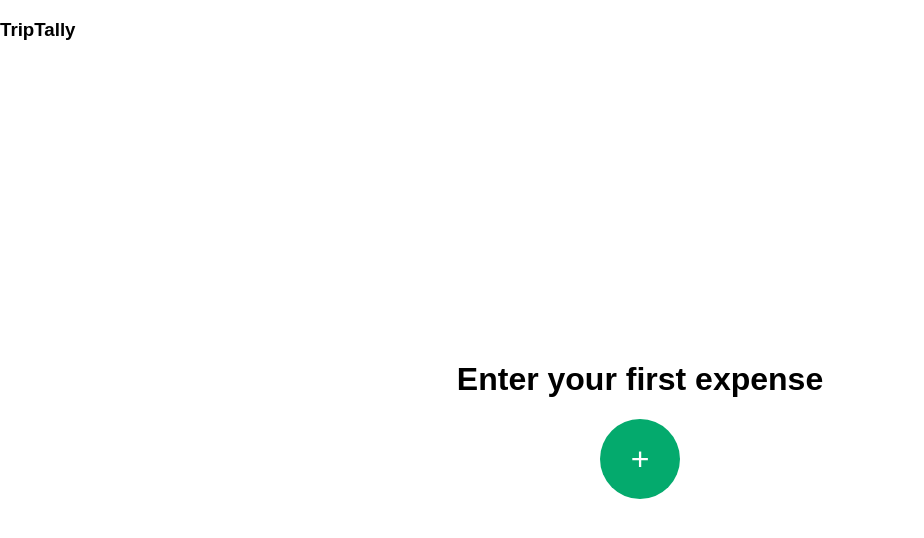
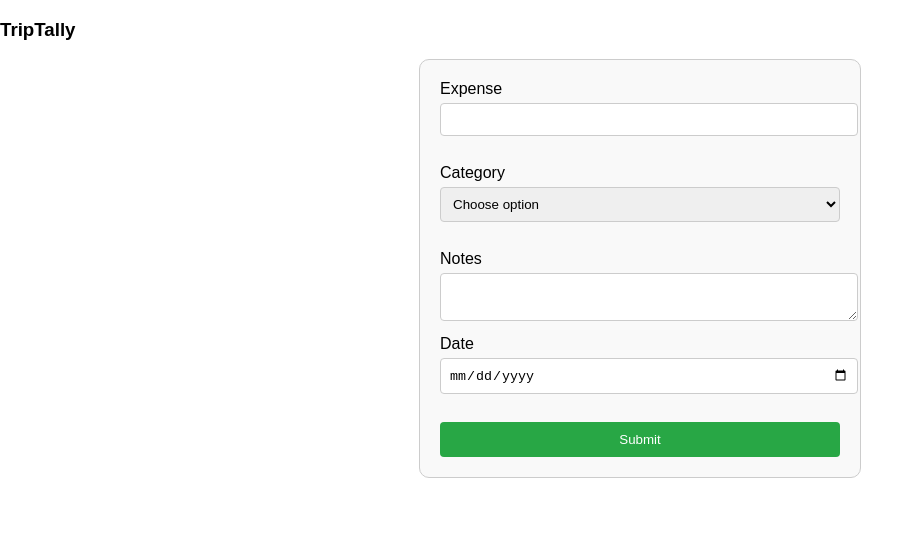
Before and after one commit to Ajk320/triptally, a React (Vite) app: page /form in a window 1280 px wide. Shown: the top 538 px of the page, without its empty margins (0-924 px from the left). Built offline with nearby package versions, Linux system fonts and the light colour scheme.

Commit message:
Chnaged Form as a modal to form as a new page

```diff
--- a/package.json
+++ b/package.json
@@ -11,7 +11,8 @@
   },
   "dependencies": {
     "react": "^18.3.1",
-    "react-dom": "^18.3.1"
+    "react-dom": "^18.3.1",
+    "react-router-dom": "^6.26.0"
   },
   "devDependencies": {
     "@types/react": "^18.3.3",
--- a/src/App.css
+++ b/src/App.css
@@ -38,3 +38,13 @@ p {
   color: red;
   font-size: 0.875em;
 }
+
+.overlay{
+  position: fixed;
+  top: 0;
+  bottom: 0;
+  left: 0;
+  right: 0;
+  background-color: rgb(0, 0, .7);
+  z-index: 1000;
+}
--- a/src/App.jsx
+++ b/src/App.jsx
@@ -1,14 +1,24 @@
 import './App.css'
 import Main from "./components/Main"
-import Navbar from "./components/Navbar"
+import Form from './components/Form'
+
+import {createBrowserRouter, RouterProvider} from 'react-router-dom'
+
+const router = createBrowserRouter([
+  {
+    path:"/",
+    element: <Main />
+  },
+  {
+    path:"/form",
+    element:<Form/>
+  }
+])
 
 function App() {
 
   return (
-    <div className = "container">
-      <Navbar/>
-      <Main/>
-    </div>
+    <RouterProvider router={router}/>
   )
 }
 
--- a/src/components/Form.jsx
+++ b/src/components/Form.jsx
@@ -1,4 +1,5 @@
 import React from "react"
+import Navbar from "./Navbar";
 
 export default function Form(){
     const [formData, setFormData] = React.useState({
@@ -62,6 +63,8 @@ export default function Form(){
     }
 
     return(
+        <>
+            <Navbar/>
             <form onSubmit={handleSubmit}>
                 <label htmlFor="expense">Expense</label>
                 <input type="number"
@@ -105,5 +108,6 @@ export default function Form(){
                 <button className="form--submit">Submit</button>
 
             </form>
+        </>
     )
 }
--- a/src/components/Main.jsx
+++ b/src/components/Main.jsx
@@ -1,19 +1,20 @@
 import React from "react"
-import Modal from "./Modal"
+import { useNavigate } from "react-router-dom"
+import Navbar from "./Navbar";
 
 export default function Main(){
-    const [isOpen, setIsOpen] = React.useState(false)
-    function toggleModal(){
-        setIsOpen(!isOpen)
-    }
-    // console.log(isOpen)
-
-    return(
-        <div className="main-content">
-            <h1>Enter your first expense</h1>
-            <button className="add-expense-button"
-                    onClick={toggleModal}>+</button>
-            <Modal open={isOpen}/>
-        </div>
+    const navigate = useNavigate();
+    const handleButtonClick = ()=>{
+        navigate("/form")
+    };
+        return(
+        <>
+            <Navbar/>
+            <div className="main-content">
+                <h1>Enter your first expense</h1>
+                <button className="add-expense-button"
+                        onClick={handleButtonClick}>+</button>
+            </div>
+        </>
     )
 }
--- a/src/components/Modal.jsx
+++ b/src/components/Modal.jsx
@@ -8,7 +8,9 @@ export default function Modal({open}){
 
     return(
         <div>
-            <Form/>
+            <div className='overlay'>
+                <Form/>
+            </div>
         </div>
     )
 }
```
Also changed, not shown: src/components/Report.jsx (added, +10 -0 lines), 1 other file (tests, documents, lock files or other folders). Lines whose indentation alone changed are shown as unchanged.
